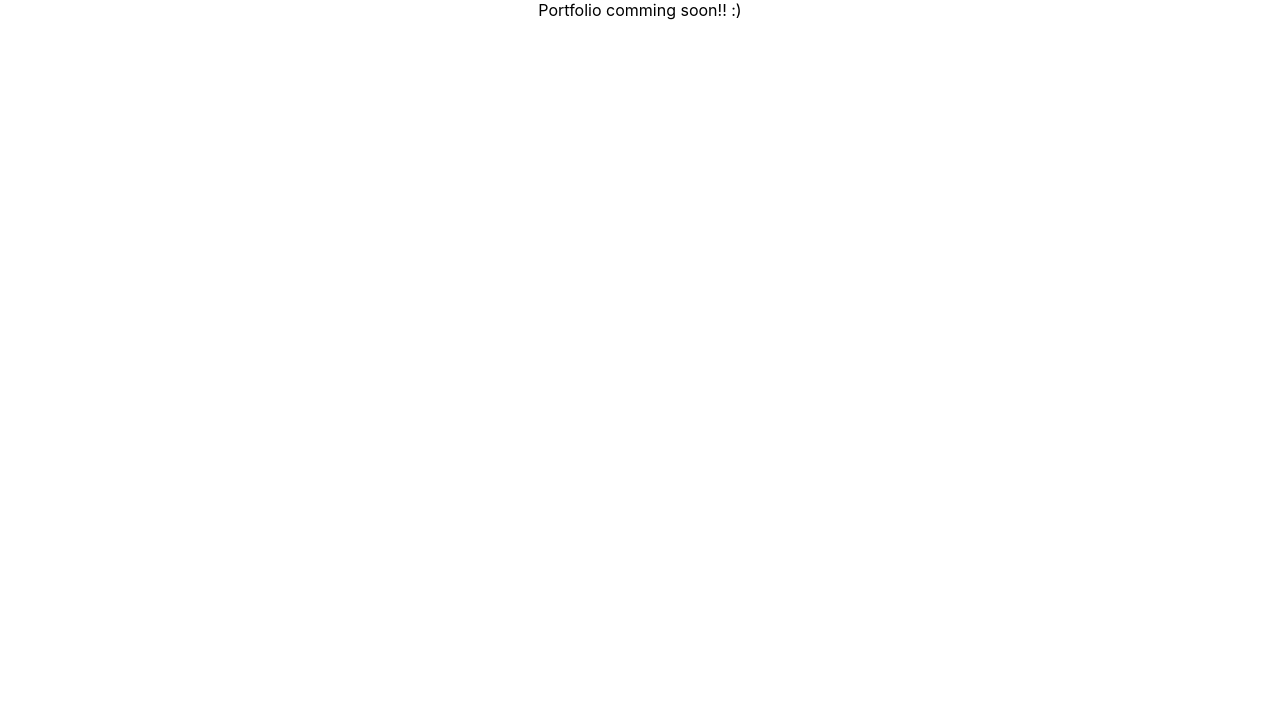
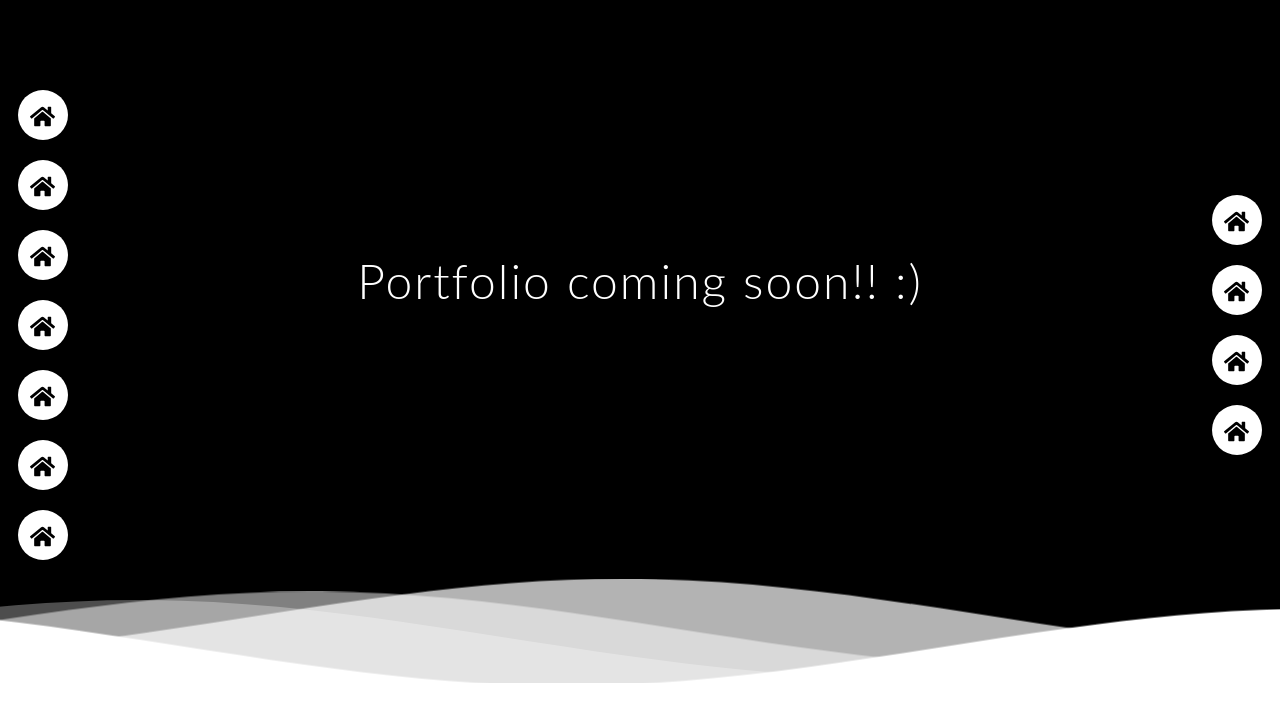
Before and after one commit to be-u-nik/nikhil, a React (Create React App) app: page / in a window 1280 px wide. Shown: the top 722 px of the page. Built offline with nearby package versions, Linux system fonts and the light colour scheme.

Commit message:
updated app.js

```diff
--- a/package.json
+++ b/package.json
@@ -8,6 +8,7 @@
     "@testing-library/user-event": "^13.5.0",
     "react": "^17.0.2",
     "react-dom": "^17.0.2",
+    "react-icons": "^4.3.1",
     "react-scripts": "5.0.0",
     "web-vitals": "^2.1.4"
   },
--- a/public/index.html
+++ b/public/index.html
@@ -15,6 +15,12 @@
       user's mobile device or desktop. See https://developers.google.com/web/fundamentals/web-app-manifest/
     -->
     <link rel="manifest" href="%PUBLIC_URL%/manifest.json" />
+    <link
+      rel="stylesheet"
+      href="https://cdn.jsdelivr.net/npm/bootstrap@5.1.3/dist/css/bootstrap.min.css"
+      integrity="sha384-1BmE4kWBq78iYhFldvKuhfTAU6auU8tT94WrHftjDbrCEXSU1oBoqyl2QvZ6jIW3"
+      crossorigin="anonymous"
+    />
     <!--
       Notice the use of %PUBLIC_URL% in the tags above.
       It will be replaced with the URL of the `public` folder during the build.
--- a/src/App.css
+++ b/src/App.css
@@ -1,38 +1,272 @@
-.App {
+/* ghost */
+html,
+body {
+  margin: 0;
+  padding: 0;
+  background-color: hsl(195, 100%, 7%);
+  background-color: #fff;
+}
+
+/* #canvas {
+  margin: 0 auto;
+  display: block;
+} */
+
+/* icons */
+/* @import url("https://fonts.googleapis.com/css2?family=Poppins&display=swap"); */
+
+* {
+  margin: 0;
+  padding: 0;
+  box-sizing: border-box;
+}
+
+*:focus,
+*:active {
+  outline: none !important;
+  -webkit-tap-highlight-color: transparent;
+}
+
+/* html,
+body {
+  display: grid;
+  height: 100%;
+  width: 100%;
+  font-family: "Poppins", sans-serif;
+  place-items: center;
+  background: linear-gradient(315deg, #ffffff, #d7e1ec);
+} */
+/* .container {
+  display: flex;
+  flex-direction: column;
+  position: relative;
+} */
+.inner__container {
+  display: flex;
+  flex-direction: row;
+  justify-content: space-between;
+  align-items: center;
+}
+.wrapper {
+  display: inline-flex;
+  flex-direction: column;
+  padding-top: 10vh;
+}
+
+.wrapper .icon {
+  position: relative;
+  background-color: #ffffff;
+  border-radius: 50%;
+  padding: 12px;
+  margin: 10px;
+  width: 50px;
+  height: 50px;
+  font-size: 25px;
+  display: flex;
+  /* justify-content: stretch; */
+  align-items: center;
+  flex-direction: row;
+  box-shadow: 0 10px 10px rgba(0, 0, 0, 0.1);
+  cursor: pointer;
+  transition: all 0.2s cubic-bezier(0.68, -0.55, 0.265, 1.55);
+  color: black;
+}
+
+.wrapper .tooltip {
+  position: relative;
+  top: 0;
+  right: 135px;
+  font-size: 14px;
+  background-color: #ffffff;
+  color: #ffffff;
+  padding: 10px 12px;
+  border-radius: 5px;
+  box-shadow: 0 10px 10px rgba(0, 0, 0, 0.1);
+  opacity: 0;
+  pointer-events: none;
+  transition: all 0.3s cubic-bezier(0.68, -0.55, 0.265, 1.55);
+}
+
+.wrapper .tooltip::before {
+  position: absolute;
+  content: "";
+  height: 8px;
+  width: 8px;
+  background-color: #ffffff;
+  right: -8px;
+  bottom: 35%;
+  transform: translate(-50%) rotate(45deg);
+  transition: all 0.3s cubic-bezier(0.68, -0.55, 0.265, 1.55);
+}
+.tooltip-left::before {
+  right: 0px;
+  left: 0px;
+  transform: translate(50%);
+}
+
+.wrapper .icon:hover .tooltip {
+  right: 135px;
+  opacity: 1;
+  visibility: visible;
+  pointer-events: auto;
+}
+.tooltip-left {
+  right: 0;
+  left: 40px;
+}
+
+.wrapper .icon:hover span,
+.wrapper .icon:hover .tooltip {
+  text-shadow: 0px -1px 0px rgba(0, 0, 0, 0.1);
+}
+
+.wrapper .facebook:hover,
+.wrapper .facebook:hover .tooltip,
+.wrapper .facebook:hover .tooltip::before {
+  background-color: #3b5999;
+  color: #ffffff;
+}
+
+.wrapper .twitter:hover,
+.wrapper .twitter:hover .tooltip,
+.wrapper .twitter:hover .tooltip::before {
+  background-color: #46c1f6;
+  color: #ffffff;
+}
+
+.wrapper .instagram:hover,
+.wrapper .instagram:hover .tooltip,
+.wrapper .instagram:hover .tooltip::before {
+  background-color: #e1306c;
+  color: #ffffff;
+}
+
+.wrapper .github:hover,
+.wrapper .github:hover .tooltip,
+.wrapper .github:hover .tooltip::before {
+  background-color: #333333;
+  color: #ffffff;
+}
+
+.wrapper .youtube:hover,
+.wrapper .youtube:hover .tooltip,
+.wrapper .youtube:hover .tooltip::before {
+  background-color: #de463b;
+  color: #ffffff;
+}
+
+/* waves */
+@import url(//fonts.googleapis.com/css?family=Lato:300:400);
+
+body {
+  margin: 0;
+}
+
+h1 {
+  font-family: "Lato", sans-serif;
+  font-weight: 300;
+  letter-spacing: 2px;
+  font-size: 48px;
+}
+p {
+  font-family: "Lato", sans-serif;
+  letter-spacing: 1px;
+  font-size: 14px;
+  color: #333333;
+}
+
+.outer {
+  position: relative;
+  text-align: center;
+  /* background: linear-gradient(
+    60deg,
+    rgba(84, 58, 183, 1) 0%,
+    rgba(0, 172, 193, 1) 100%
+  ); */
+  background-color: black;
+  color: white;
+  width: 100vw;
+  padding: 0;
+  /* height: 100vw; */
+}
+.logo {
+  width: 50px;
+  fill: white;
+  padding-right: 15px;
+  display: inline-block;
+  vertical-align: middle;
+}
+
+.inner {
+  height: 70vh;
+  width: 100%;
+  margin: 0;
+  padding: 0;
+}
+
+.flex {
+  /*Flexbox for containers*/
+  display: flex;
+  justify-content: center;
+  align-items: center;
   text-align: center;
 }
 
-.App-logo {
-  height: 40vmin;
-  pointer-events: none;
+.waves {
+  position: relative;
+  width: 100%;
+  height: 15vh;
+  margin-bottom: -7px; /*Fix for safari gap*/
+  min-height: 100px;
+  max-height: 150px;
 }
 
-@media (prefers-reduced-motion: no-preference) {
-  .App-logo {
-    animation: App-logo-spin infinite 20s linear;
+.content {
+  position: relative;
+  height: 20vh;
+  text-align: center;
+  background-color: white;
+}
+
+/* Animation */
+
+.parallax > use {
+  animation: move-forever 25s cubic-bezier(0.55, 0.5, 0.45, 0.5) infinite;
+}
+.parallax > use:nth-child(1) {
+  animation-delay: -2s;
+  animation-duration: 7s;
+}
+.parallax > use:nth-child(2) {
+  animation-delay: -3s;
+  animation-duration: 10s;
+}
+.parallax > use:nth-child(3) {
+  animation-delay: -4s;
+  animation-duration: 13s;
+}
+.parallax > use:nth-child(4) {
+  animation-delay: -5s;
+  animation-duration: 20s;
+}
+@keyframes move-forever {
+  0% {
+    transform: translate3d(-90px, 0, 0);
+  }
+  100% {
+    transform: translate3d(85px, 0, 0);
   }
 }
-
-.App-header {
-  background-color: #282c34;
-  min-height: 100vh;
-  display: flex;
-  flex-direction: column;
-  align-items: center;
-  justify-content: center;
-  font-size: calc(10px + 2vmin);
-  color: white;
-}
-
-.App-link {
-  color: #61dafb;
-}
-
-@keyframes App-logo-spin {
-  from {
-    transform: rotate(0deg);
+/*Shrinking for mobile*/
+@media (max-width: 768px) {
+  .waves {
+    height: 40px;
+    min-height: 40px;
   }
-  to {
-    transform: rotate(360deg);
+  .content {
+    height: 30vh;
+  }
+  h1 {
+    font-size: 24px;
   }
 }
--- a/src/App.js
+++ b/src/App.js
@@ -1,7 +1,138 @@
 import "./App.css";
+import { FaFacebookF, FaHome } from "react-icons/fa";
+function App() {
+  return (
+    <div className="App">
+      <div className="container-fluid outer">
+        <div className="row">
+          <div className="col-12">
+            {/* waves */}
+            {/* Content before waves */}
+            <div className="inner__container mx-2" style={{ "z-index": "1" }}>
+              {/* <canvas id="canvas">Your browser doesn't support canvas</canvas> */}
+              {/* icons left */}
+              <div className="wrapper">
+                <div className="icon facebook">
+                  <div>
+                    <FaHome />
+                  </div>
+                  <div className="tooltip tooltip-left">Facebook</div>
+                </div>
+                <div className="icon twitter">
+                  <div>
+                    <FaHome />
+                  </div>
+                  <div className="tooltip tooltip-left">Twitter</div>
+                </div>
+                <div className="icon instagram">
+                  <div>
+                    <FaHome />
+                  </div>
+                  <div className="tooltip tooltip-left">Instagram</div>
+                </div>
+                <div className="icon github">
+                  <div>
+                    <FaHome />
+                  </div>
+                  <div className="tooltip tooltip-left">Github</div>
+                </div>
+                <div className="icon youtube">
+                  <div>
+                    <FaHome />
+                  </div>
+                  <div className="tooltip tooltip-left">Youtube</div>
+                </div>
+                <div className="icon youtube">
+                  <div>
+                    <FaHome />
+                  </div>
+                  <div className="tooltip tooltip-left">Youtube</div>
+                </div>
+                <div className="icon youtube">
+                  <div>
+                    <FaHome />
+                  </div>
+                  <div className="tooltip tooltip-left">Youtube</div>
+                </div>
+              </div>
 
-function App() {
-  return <div className="App">Portfolio comming soon!! :)</div>;
+              <div className="d-flex flex-1 ">
+                <h1>Portfolio coming soon!! :)</h1>
+              </div>
+
+              {/* icons right*/}
+              <div className="wrapper">
+                <div className="icon facebook">
+                  <div>
+                    <FaHome />
+                  </div>
+                  <div className="tooltip">Facebook</div>
+                </div>
+                <div className="icon twitter">
+                  <div>
+                    <FaHome />
+                  </div>
+                  <div className="tooltip">Twitter</div>
+                </div>
+                <div className="icon instagram">
+                  <div>
+                    <FaHome />
+                  </div>
+                  <div className="tooltip">Instagram</div>
+                </div>
+                <div className="icon github">
+                  <div>
+                    <FaHome />
+                  </div>
+                  <div className="tooltip">Github</div>
+                </div>
+              </div>
+            </div>
+            {/* Waves Container */}
+            <div style={{ "z-index": "0" }}>
+              <svg
+                className="waves"
+                xmlns="http://www.w3.org/2000/svg"
+                xmlnsXlink="http://www.w3.org/1999/xlink"
+                viewBox="0 24 150 28"
+                preserveAspectRatio="none"
+                shape-rendering="auto"
+              >
+                <defs>
+                  <path
+                    id="gentle-wave"
+                    d="M-160 44c30 0 58-18 88-18s 58 18 88 18 58-18 88-18 58 18 88 18 v44h-352z"
+                  />
+                </defs>
+                <g className="parallax">
+                  <use
+                    xlinkHref="#gentle-wave"
+                    x="48"
+                    y="0"
+                    fill="rgba(255,255,255,0.7"
+                  />
+                  <use
+                    xlinkHref="#gentle-wave"
+                    x="48"
+                    y="3"
+                    fill="rgba(255,255,255,0.5)"
+                  />
+                  <use
+                    xlinkHref="#gentle-wave"
+                    x="48"
+                    y="5"
+                    fill="rgba(255,255,255,0.3)"
+                  />
+                  <use xlinkHref="#gentle-wave" x="48" y="7" fill="#fff" />
+                </g>
+              </svg>
+            </div>
+            {/* Waves end */}
+          </div>
+        </div>
+      </div>
+    </div>
+  );
 }
 
 export default App;
```
Also changed, not shown: src/index.js (+6 -6 lines), 1 other file (tests, documents, lock files or other folders).
